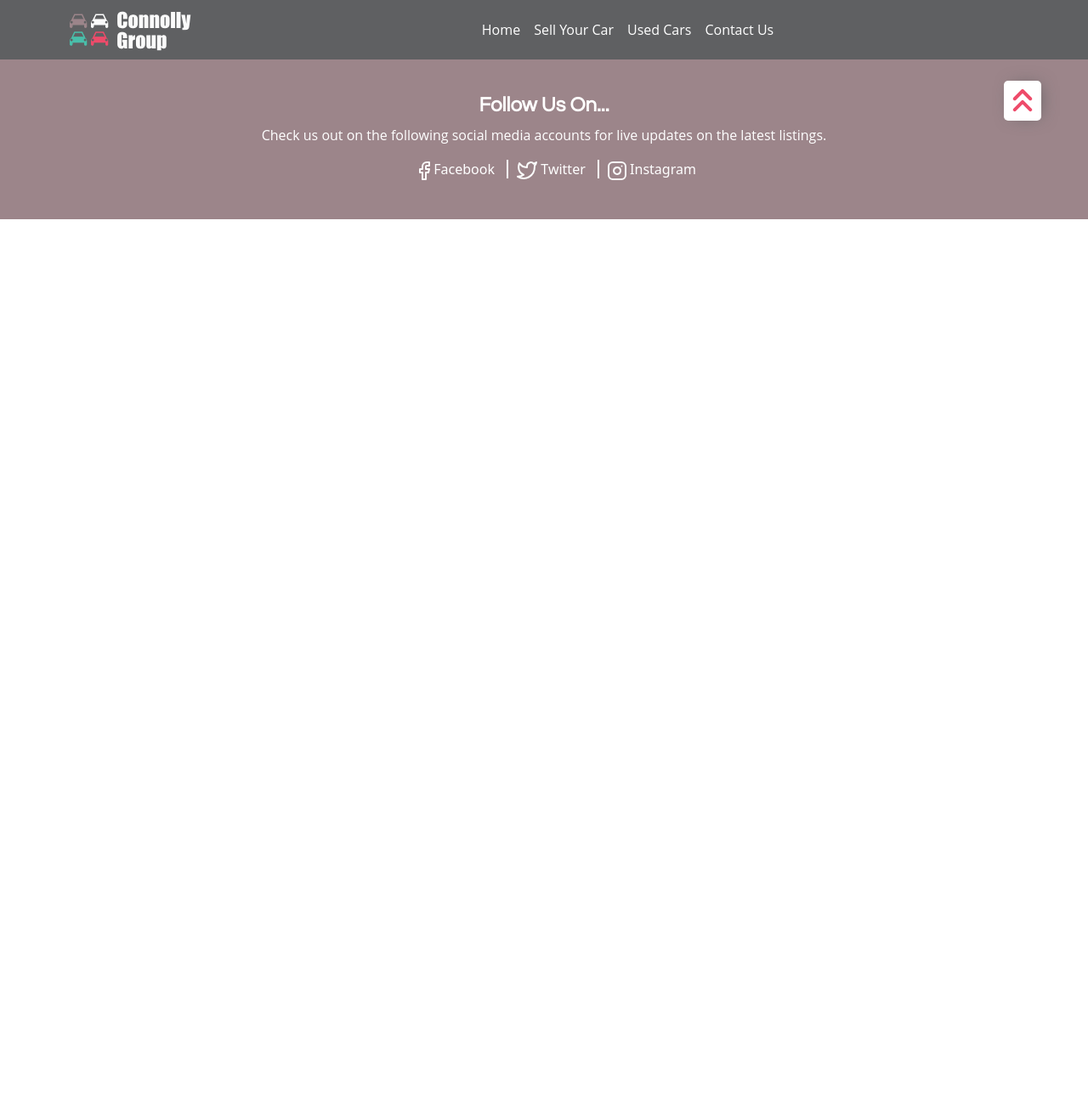
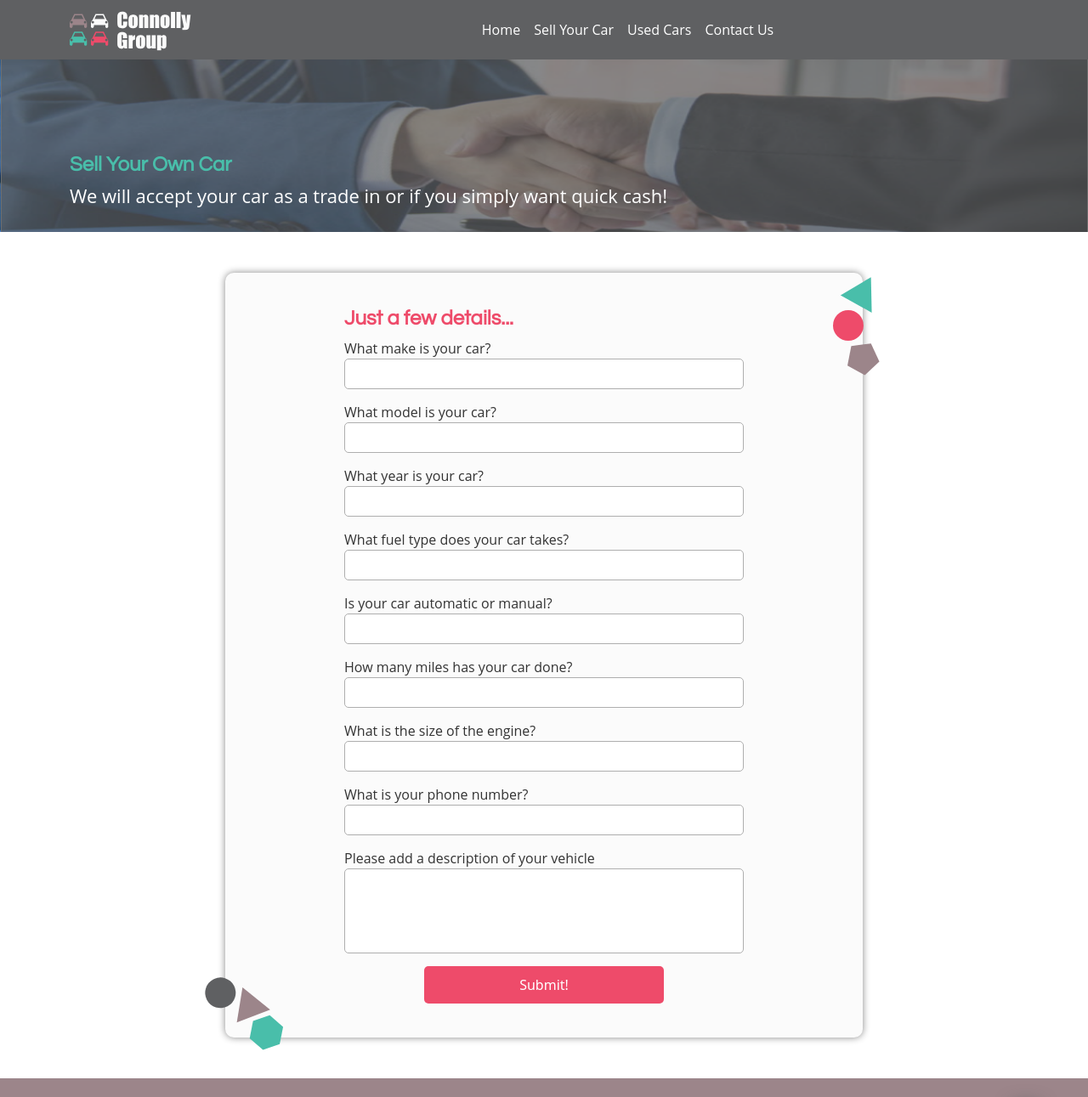
Before and after one commit to cdawgy/com458-coursework-2, a plain HTML site: page src/html/sellYourCar.html in a window 1280 px wide. Shown: the top 1291 px of the page at 85% size. Before the commit the page ends 800 px from the top, so only its background shows below. Drawn offline with Linux system fonts and the light colour scheme.

Commit message:
Sell your car page (#10)
* Fixed initial rendering bug of used cars page

* Added sell your car assets

* Created HTML and CSS for sell page

* Added form validation

Co-authored-by: Cdawgy <cdawgy@Cdawgys-MacBook-Pro.local>

```diff
--- a/src/css/sellYourCar.css
+++ b/src/css/sellYourCar.css
@@ -0,0 +1,75 @@
+.display-wrapper {
+    background-image: url("../../assets/sellYourCar/title-bg.png");
+    background-size: cover;
+    background-position: center;
+    background-repeat: no-repeat;
+    padding-top: 110px;
+
+  }
+  .display-wrapper > div > h2{
+    padding-bottom: 30px;
+  }
+
+.sell{
+    width: 750px;
+    margin: 0 auto;
+    background-color: #FBFBFB;
+    border-radius: 10px;
+    padding: 40px 140px;
+    box-shadow: 0px 0px 8px #888888;
+    text-align: left;
+    position: relative;
+  }
+
+.horizontal-center {
+    display: flex;
+    justify-content: center;
+}
+
+.submit{
+     width: 60%;
+     border-radius: 5px;
+     padding: 10px 0px;
+}
+
+label{
+    display: block;
+}
+
+input{
+    width: 100%;
+    margin-bottom: 15px;
+    border-radius: 5px;
+    padding: 5px 5px;
+    border: 1px #aeaeae solid;
+}
+
+form{
+    width: 100%;
+}
+
+input:last-child{
+    min-height: 100px;
+}
+
+#topIcon{
+    position: absolute;
+    top: -5px;
+    right: -28px;
+}
+
+#bottomIcon{
+    position: absolute;
+    bottom: -18px;
+    left: -31px;
+}
+
+@media only screen and (max-width: 991px) {
+    .sell{
+        width: 100%;
+        padding: 15px;
+    }
+    #topIcon, #bottomIcon{
+        display: none;
+    }
+}
--- a/src/html/sellYourCar.html
+++ b/src/html/sellYourCar.html
@@ -1,5 +1,6 @@
 <!DOCTYPE html>
 <html lang="en">
+
 <head>
   <meta charset="UTF-8" />
   <title>Sell Your Car | Connolly Group</title>
@@ -8,68 +9,38 @@
   <link rel="stylesheet" href="../css/bootstrap/bootstrap.min.css" />
   <link rel="stylesheet" href="../css/bootstrap/bootstrap-grid.min.css" />
   <link rel="stylesheet" href="../css/bootstrap/bootstrap-reboot.min.css" />
-    <link
-      rel="stylesheet"
-      href="../css/bootstrap/bootstrap-utilities.min.css"
-    />
+  <link rel="stylesheet" href="../css/bootstrap/bootstrap-utilities.min.css" />
 
   <!-- Custom CSS gets listed after here -->
   <link rel="stylesheet" href="../css/global.css" />
-    <link rel="stylesheet" href="../css/index.css" />
+  <link rel="stylesheet" href="../css/sellYourCar.css" />
 
   <!-- Favicon -->
-    <link
-      rel="icon"
-      type="image/png"
-      sizes="32x32"
-      href="../../assets/favicon-32x32.png"
-    />
-    <link
-      rel="icon"
-      type="image/png"
-      sizes="16x16"
-      href="../../assets/favicon-16x16.png"
-    />
+  <link rel="icon" type="image/png" sizes="32x32" href="../../assets/favicon-32x32.png" />
+  <link rel="icon" type="image/png" sizes="16x16" href="../../assets/favicon-16x16.png" />
 </head>
+
 <body>
   <!-- NAVBAR START -->
   <nav class="navbar navbar-expand-lg fixed-top navbar-dark">
     <div class="container">
-        <a class="navbar-brand" href="index.html"
-          ><img
-            src="../../assets/navigationBar/logo.png"
-            alt="Connolly Group company logo"
-        /></a>
-        <button
-          class="navbar-toggler"
-          type="button"
-          data-bs-toggle="collapse"
-          data-bs-target="#navbarNav"
-          aria-controls="navbarNav"
-          aria-expanded="false"
-          aria-label="Toggle navigation"
-        >
+      <a class="navbar-brand" href="index.html">
+        <img src="../../assets/navigationBar/logo.png" alt="Connolly Group company logo" />
+      </a>
+      <button class="navbar-toggler" type="button" data-bs-toggle="collapse" data-bs-target="#navbarNav" aria-controls="navbarNav"
+        aria-expanded="false" aria-label="Toggle navigation">
         <span class="navbar-toggler-icon"></span>
       </button>
       <div class="collapse navbar-collapse" id="navbarNav">
         <ul class="navbar-nav">
           <li class="nav-item">
-              <a
-                class="nav-link active body-text"
-                aria-current="page"
-                href="index.html"
-                >Home</a
-              >
+            <a class="nav-link active body-text" aria-current="page" href="index.html">Home</a>
           </li>
           <li class="nav-item">
-              <a class="nav-link body-text" href="sellYourCar.html"
-                >Sell Your Car</a
-              >
+            <a class="nav-link body-text" href="sellYourCar.html">Sell Your Car</a>
           </li>
           <li class="nav-item">
-              <a class="nav-link body-text" href="searchResults.html"
-                >Used Cars</a
-              >
+            <a class="nav-link body-text" href="searchResults.html">Used Cars</a>
           </li>
           <li class="nav-item">
             <a class="nav-link body-text" href="contactUs.html">Contact Us</a>
@@ -80,46 +51,75 @@
   </nav>
   <!-- NAVBAR END -->
 
+  <div class="container-fluid display-wrapper">
+    <div class="container">
+      <h1 class="font-green">Sell Your Own Car</h1>
+      <h2 class="font-white">We will accept your car as a trade in or if you simply want quick cash!</h2>
+
+    </div>
+  </div>
+  <div class="mt-5">
+    <div class="sell">
+      <img src="../../assets/sellYourCar/form-tr.svg" id="topIcon" alt="Decorative Shapes Icon" />
+      <img src="../../assets/sellYourCar/form-bl.svg" id="bottomIcon" alt="Decorative Shapes Icon" />
+      <h1 class="font-red">Just a few details...</h1>
+      <form id="sellYourCarForm" action="mailto:ryanconnolly1358@hotmail.co.uk" method="post" enctype="multipart/form-data
+          ">
+        <label>What make is your car?</label>
+        <input type="text" id="make" name="make">
+        <label>What model is your car?</label>
+        <input type="text" id="model" name="model">
+        <label>What year is your car?</label>
+        <input type="text" id="year" name="year">
+        <label>What fuel type does your car takes?</label>
+        <input type="text" id="fuel" name="fuel">
+        <label>Is your car automatic or manual?</label>
+        <input type="text" id="transmission" name="transmission">
+        <label>How many miles has your car done?</label>
+        <input type="text" id="miles" name="miles">
+        <label>What is the size of the engine?</label>
+        <input type="text" id="engine" name="engine">
+        <label>What is your phone number?</label>
+        <input type="text" id="phoneNo" name="phoneNumber">
+        <label>Please add a description of your vehicle</label>
+        <input type="text" id="desc" name="desc">
+      </form>
+      <div class="horizontal-center">
+        <button class="submit" type="submit" form="sellYourCarForm" value="submit" id="submitButton">
+          Submit!
+        </button>
+      </div>
+
+    </div>
+    <div class="mt-5"></div>
+  </div>
+
+  </div>
+
   <footer>
     <h1 class="font-white">Follow Us On...</h1>
     <p class="font-white">
-        Check us out on the following social media accounts for live updates on
-        the latest listings.
+      Check us out on the following social media accounts for live updates on the latest listings.
     </p>
     <ul>
       <li>
-          <a href="#"
-            ><img
-              src="../../assets/footerBar/facebook.svg"
-              alt="Icon for facebook website"
-            />
-            Facebook</a
-          >
+        <a href="#">
+          <img src="../../assets/footerBar/facebook.svg" alt="Icon for facebook website" /> Facebook
+        </a>
       </li>
       <li>
-          <a href="#"
-            ><img
-              src="../../assets/footerBar/twitter.svg"
-              alt="Icon for twitter website"
-            />
-            Twitter</a
-          >
+        <a href="#">
+          <img src="../../assets/footerBar/twitter.svg" alt="Icon for twitter website" /> Twitter
+        </a>
       </li>
       <li>
-          <a href="#"
-            ><img
-              src="../../assets/footerBar/instagram.svg"
-              alt="Icon for instagram website"
-            />
-            Instagram</a
-          >
+        <a href="#">
+          <img src="../../assets/footerBar/instagram.svg" alt="Icon for instagram website" /> Instagram
+        </a>
       </li>
     </ul>
     <div id="footer-button">
-        <img
-          src="../../assets/footerBar/chevrons-up.svg"
-          alt="Upwards arrows. Click these to return to top of the page."
-        />
+      <img src="../../assets/footerBar/chevrons-up.svg" alt="Upwards arrows. Click these to return to top of the page." />
     </div>
   </footer>
   <!-- Required script tags in this order to allow Bootstrap to work -->
@@ -127,6 +127,7 @@
   <script src="../js/popper.min.js"></script>
   <script src="../js/bootstrap/bootstrap.min.js"></script>
   <script src="../js/global.js"></script>
-    <script src="../js/index.js"></script>
+  <script src="../js/sellYourCar.js"></script>
 </body>
+
 </html>
--- a/src/js/item-listing/itemListing.js
+++ b/src/js/item-listing/itemListing.js
@@ -1,5 +1,6 @@
 import { renderListing } from "./ListingRenderUtils.js";
 
+// Inject content into base listing page components for dyanmic rendering.
 document.body.onload = () => {
   renderListing();
 };
--- a/src/js/sellYourCar.js
+++ b/src/js/sellYourCar.js
@@ -0,0 +1,54 @@
+const SUBMIT_BUTTON = document.getElementById("submitButton");
+
+SUBMIT_BUTTON.onclick = (mouseEvent) => {
+  let fieldsHaveValues = doAllFieldsHaveValues();
+  let userInput = readPhoneNumberValue();
+  let isNumberValid = isPhoneNumberCorrectFormat(userInput);
+  if (!isNumberValid || !fieldsHaveValues) {
+    mouseEvent.preventDefault();
+  }
+};
+
+function readPhoneNumberValue() {
+  const PHONE_NO = document.getElementById("phoneNo");
+  return PHONE_NO.value;
+}
+
+function isPhoneNumberCorrectFormat(userInput) {
+  const regexMatcher = /[0-9]{11}/;
+  const didMatch = regexMatcher.test(userInput) && userInput.length == 11;
+  if (!didMatch) {
+    const element = document.getElementById("phoneNo");
+    element.style.border = "1px solid red";
+  }
+  return didMatch;
+}
+
+function doAllFieldsHaveValues() {
+  const listOfFieldIds = [
+    "make",
+    "model",
+    "year",
+    "fuel",
+    "transmission",
+    "miles",
+    "engine",
+    "phoneNo",
+  ];
+
+  let listOfNullInputs = listOfFieldIds.filter((elementId) => {
+    const element = document.getElementById(elementId);
+    return element.value == "";
+  });
+
+  updateElementWithErrorUI(listOfNullInputs);
+
+  return listOfNullInputs.length === 0;
+}
+
+function updateElementWithErrorUI(listOfNullInputs) {
+  listOfNullInputs.forEach((elementId) => {
+    const element = document.getElementById(elementId);
+    element.style.border = "1px solid red";
+  });
+}
--- a/src/js/utils/LocalStorageUtils.js
+++ b/src/js/utils/LocalStorageUtils.js
@@ -19,5 +19,5 @@ function parseValue(value) {
 
 export function doesKeyHaveValues(key) {
   const value = window.localStorage.getItem(key);
-  return value != "undefined";
+  return value != "undefined" && value != null;
 }
```
Also changed, not shown: assets/sellYourCar/form-bl.svg (added), assets/sellYourCar/form-tr.svg (added), assets/sellYourCar/title-bg.png (added), src/js/utils/CookieUtils.js (added). Lines whose indentation alone changed are shown as unchanged.
